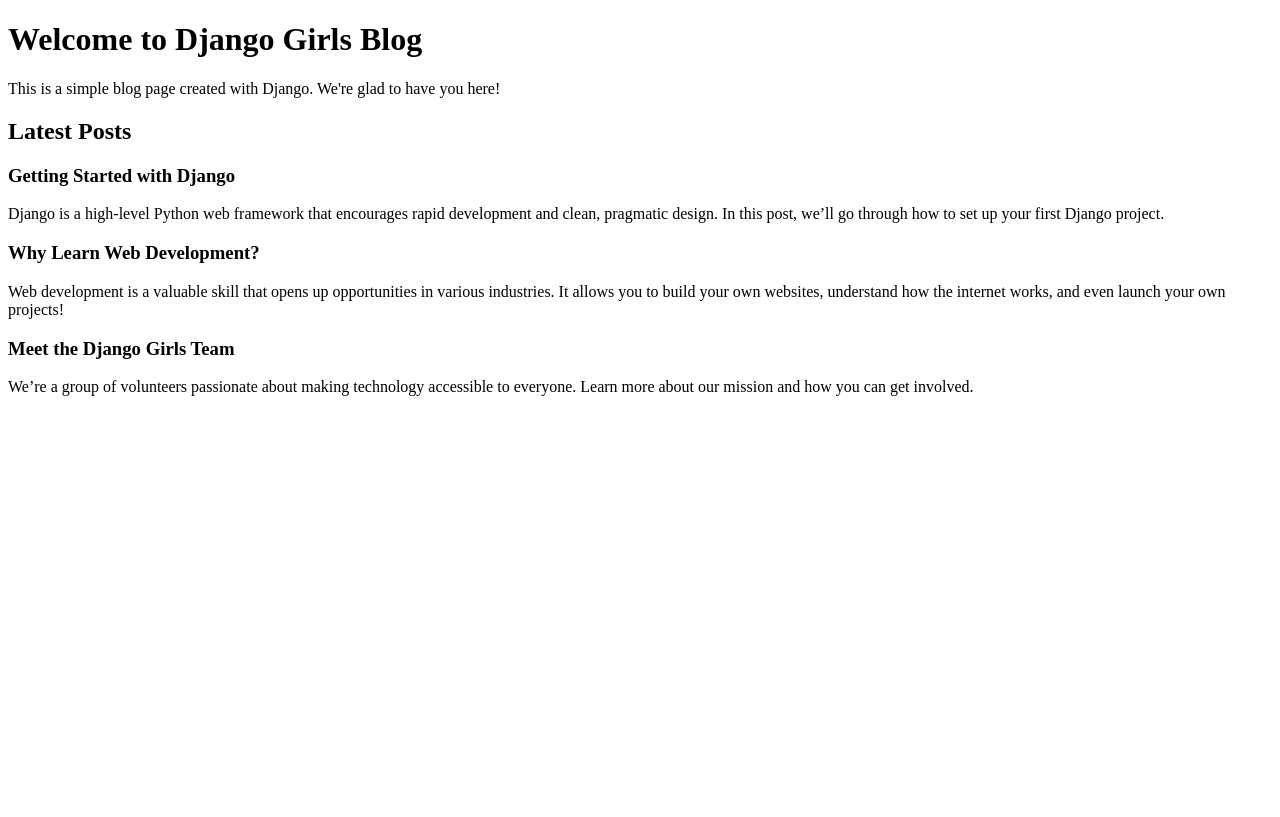
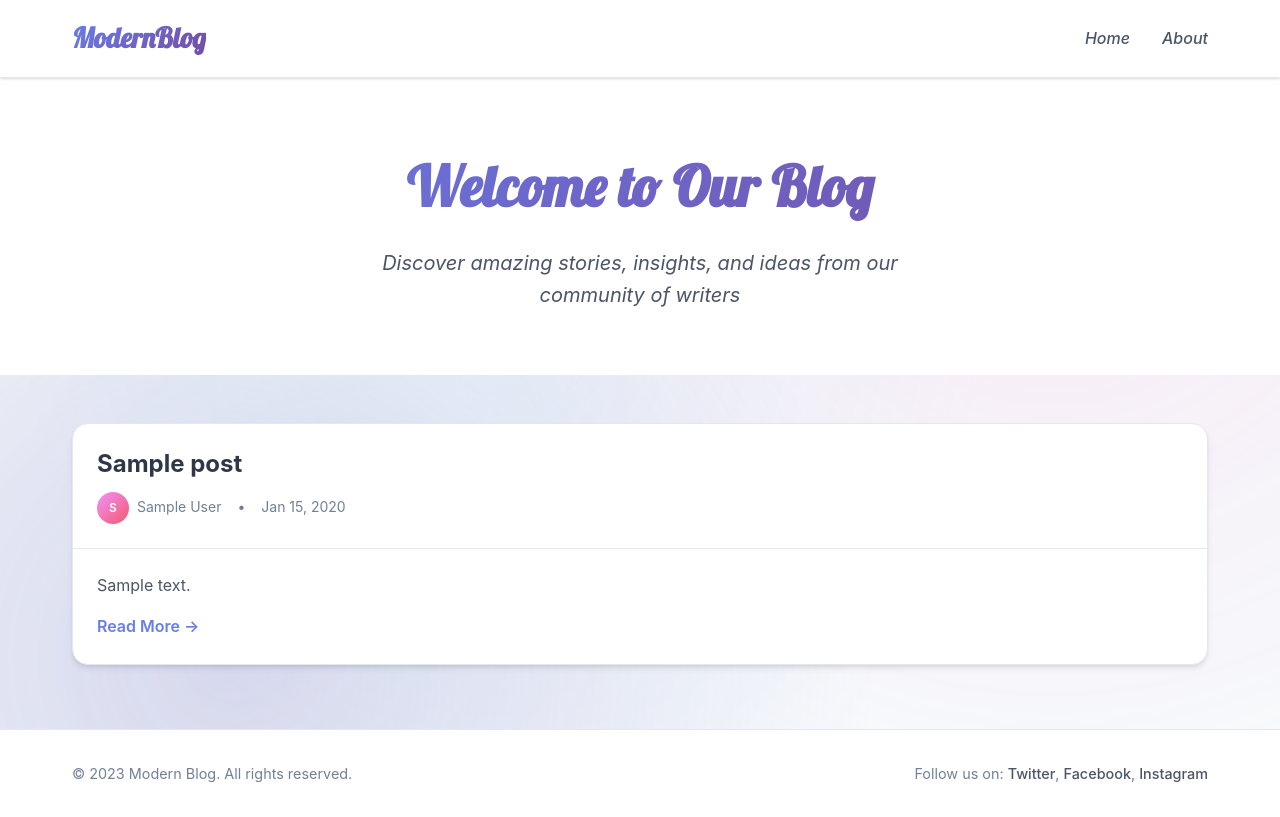
Before and after one commit to 07SUJITH/my-first-blog, a Django app: page / in a window 1280 px wide. Before the commit the page ends 396 px from the top, so only its background shows below. Run offline with Django 5.2, Linux system fonts and the light colour scheme; tables that the repository leaves empty hold one stand-in row (values such as "Sample post").

Commit message:
feat: Enhance post list template with dynamic content and pagination

```diff
--- a/blog/templates/blog/post_list.html
+++ b/blog/templates/blog/post_list.html
@@ -1,35 +1,144 @@
-<!DOCTYPE html>
-<html>
+{% extends 'blog/base.html' %}
+{% load static %}
 
-<head>
-    <title>Django Girls Blog</title>
-</head>
+{% block title %}Modern Blog{% endblock %}
 
-<body>
-    <h1>Welcome to Django Girls Blog</h1>
+{% block page_css %}
+<link rel="stylesheet" href="{% static 'css/blog_list.css' %}">
+{% endblock %}
 
-    <p>This is a simple blog page created with Django. We're glad to have you here!</p>
+{% block hero %}
+<!-- Hero Section -->
+<section class="hero">
+    <h1 style="font-family: 'Lobster';">Welcome to Our Blog</h1>
+    <p style="font-style: italic;">Discover amazing stories, insights, and ideas from our community of writers</p>
+</section>
+{% endblock %}
 
-    <h2>Latest Posts</h2>
+{% block content %}
+{% if page_obj.object_list %}
+<div class="posts-grid">
+    {% for post in page_obj.object_list %}
+    <article class="post-card">
+        <div class="post-header">
+            <h2 class="post-title">{{ post.title }}</h2>
+            <div class="post-meta">
+                <div class="author-info">
+                    <div class="author-avatar">
+                        {{ post.author.first_name|first|default:post.author.username|first|upper }}
+                    </div>
+                    <span>{{ post.author.get_full_name|default:post.author.username }}</span>
+                </div>
+                <span>•</span>
+                <time datetime="{{ post.published_date|date:'c' }}">
+                    {{ post.published_date|date:"M d, Y" }}
+                </time>
+            </div>
+        </div>
+        <div class="post-content">
+            <p class="post-excerpt">
+                {{ post.text|truncatewords:30 }}
+            </p>
+            <a href="{% url 'blog:post_detail' post.pk %}?from_page={{ page_obj.number }}" class="read-more">
+                Read More →
+            </a>
+        </div>
+    </article>
+    {% endfor %}
+</div>
 
-    <article>
-        <h3>Getting Started with Django</h3>
-        <p>Django is a high-level Python web framework that encourages rapid development and clean, pragmatic design. In
-            this post, we’ll go through how to set up your first Django project.</p>
-    </article>
+<!-- Pagination -->
+{% if page_obj.has_other_pages %}
+<div class="pagination-container">
+    <div class="pagination">
+        {% if page_obj.has_previous %}
+        <a href="?page=1" title="First">⟪</a>
+        <a href="?page={{ page_obj.previous_page_number }}" title="Previous">⟨</a>
+        {% else %}
+        <span class="disabled">⟪</span>
+        <span class="disabled">⟨</span>
+        {% endif %}
 
-    <article>
-        <h3>Why Learn Web Development?</h3>
-        <p>Web development is a valuable skill that opens up opportunities in various industries. It allows you to build
-            your own websites, understand how the internet works, and even launch your own projects!</p>
-    </article>
+        {% for num in page_obj.paginator.page_range %}
+        {% if page_obj.number == num %}
+        <span class="current">{{ num }}</span>
+        {% elif num >= page_obj.number|add:"-2" and num <= page_obj.number|add:"2" %} <a href="?page={{ num }}">
+            {{ num}}</a>
+            {% endif %}
+            {% endfor %}
 
-    <article>
-        <h3>Meet the Django Girls Team</h3>
-        <p>We’re a group of volunteers passionate about making technology accessible to everyone. Learn more about our
-            mission and how you can get involved.</p>
-    </article>
+            {% if page_obj.has_next %}
+            <a href="?page={{ page_obj.next_page_number }}" title="Next">⟩</a>
+            <a href="?page={{ page_obj.paginator.num_pages }}" title="Last">⟫</a>
+            {% else %}
+            <span class="disabled">⟩</span>
+            <span class="disabled">⟫</span>
+            {% endif %}
+    </div>
+</div>
+{% endif %}
+{% else %}
+<!-- Empty State -->
+<div class="empty-state">
+    <div class="empty-state-icon">📝</div>
+    <h3>No Posts Yet</h3>
+    <p>Be the first to publish a blog post!</p>
+</div>
+{% endif %}
+{% endblock %}
 
-</body>
+{% block javascript %}
+<script>
+    // Add smooth scrolling and enhanced interactions
+    document.addEventListener('DOMContentLoaded', function () {
+        // Smooth scroll for pagination links
+        const paginationLinks = document.querySelectorAll('.pagination a');
+        paginationLinks.forEach(link => {
+            link.addEventListener('click', function (e) {
+                // Add loading state
+                this.classList.add('loading');
+            });
+        });
 
-</html>
+        // Add click handlers for post cards to navigate to detail page
+        const postCards = document.querySelectorAll('.post-card');
+        postCards.forEach(card => {
+            card.addEventListener('click', function (e) {
+                // Only navigate if the click isn't on the read more link
+                if (!e.target.classList.contains('read-more') && !e.target.closest('.read-more')) {
+                    const readMoreLink = this.querySelector('.read-more');
+                    if (readMoreLink) {
+                        window.location.href = readMoreLink.href;
+                    }
+                }
+            });
+
+            // Add cursor pointer style
+            card.style.cursor = 'pointer';
+        });
+
+        // Add intersection observer for animations
+        const observerOptions = {
+            threshold: 0.1,
+            rootMargin: '0px 0px -50px 0px'
+        };
+
+        const observer = new IntersectionObserver(function (entries) {
+            entries.forEach(entry => {
+                if (entry.isIntersecting) {
+                    entry.target.style.opacity = '1';
+                    entry.target.style.transform = 'translateY(0)';
+                }
+            });
+        }, observerOptions);
+
+        // Observe post cards for scroll animations
+        postCards.forEach((card, index) => {
+            card.style.opacity = '0';
+            card.style.transform = 'translateY(30px)';
+            card.style.transition = `opacity 0.6s ease ${index * 0.1}s, transform 0.6s ease ${index * 0.1}s`;
+            observer.observe(card);
+        });
+    });
+</script>
+{% endblock %}
```
